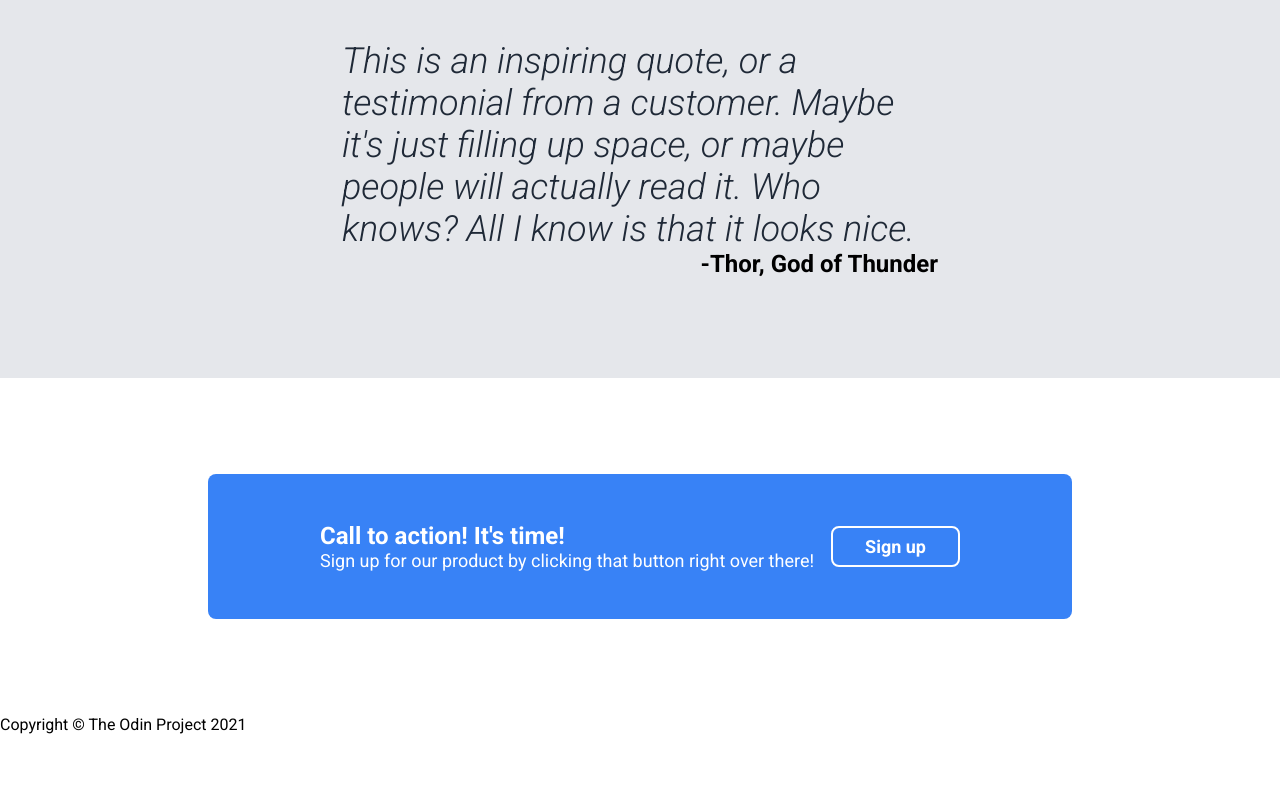
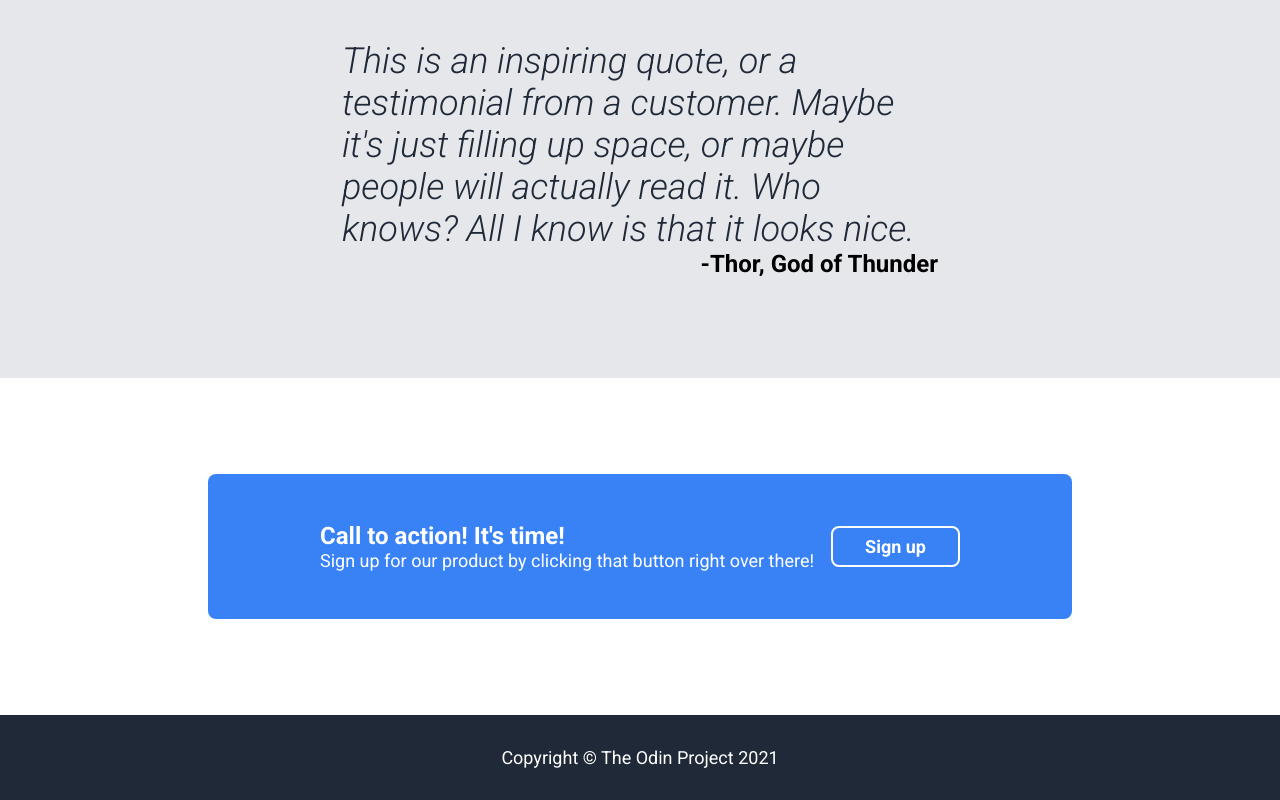
Before and after one commit to saffr3n-dump/landing-page, a plain HTML site: page index.html in a window 1280 px wide. Shown: the part 1114-1914 px from the top of the page. Before the commit the page ends 1848 px from the top, so only its background shows below. Drawn offline with Linux system fonts and the light colour scheme.

Commit message:
feat: style footer

```diff
--- a/style.css
+++ b/style.css
@@ -163,3 +163,11 @@ button {
 .banner button {
   border: 2px solid white;
 }
+
+.footer {
+  background-color: #1f2937;
+  color: white;
+  font-size: 18px;
+  text-align: center;
+  padding: 32px 0;
+}
```
